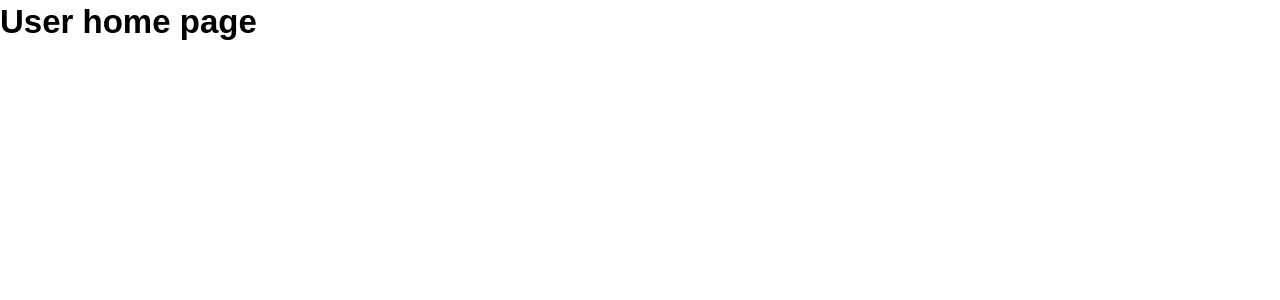
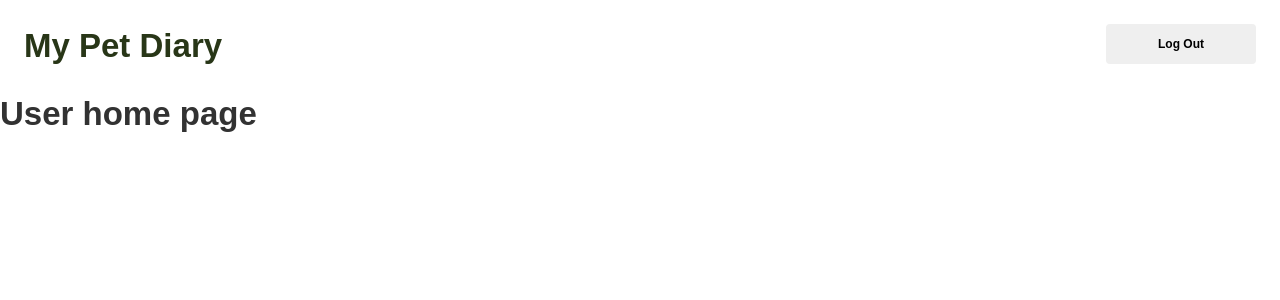
Before and after one commit to Shina-NYK/my-pet-diary, a React (Vite) app: page / in a window 1280 px wide. Shown: the top 300 px of the page. Built offline with nearby package versions, Linux system fonts and the light colour scheme; a web font is replaced by a local one.

Commit message:
Add colours to variables.scss

```diff
--- a/src/App.jsx
+++ b/src/App.jsx
@@ -2,10 +2,12 @@ import { BrowserRouter, Routes, Route } from "react-router-dom";
 import "./App.scss";
 import UserHomePage from "./pages/UserHomePage/UserHomePage";
 import NotFoundPage from "./pages/NotFoundPage/NotFoundPage";
+import Header from "./components/Header/Header";
 
 function App() {
     return (
         <BrowserRouter>
+            <Header />
             <Routes>
                 <Route path="/" element={<UserHomePage />} />
                 <Route path="/*" element={<NotFoundPage />} />
--- a/src/App.scss
+++ b/src/App.scss
@@ -14,6 +14,7 @@ html {
     margin: 0;
 }
 
+a,
 label,
 input,
 textarea,
@@ -38,5 +39,10 @@ h3 {
 body,
 p {
     font-family: $ff-body, sans-serif;
+    color: $Primary-Dark;
     @include body-copy;
 }
+
+a {
+    text-decoration: none;
+}
--- a/src/components/Header/Header.jsx
+++ b/src/components/Header/Header.jsx
@@ -1,10 +1,13 @@
+import { Link } from "react-router-dom";
 import "./Header.scss";
 
 function Header() {
     return (
-        <header>
-            <h1>My Pet Diary</h1>
-            <button>Log Out</button>
+        <header className="header">
+            <Link className="header__title-link">
+                <h1 className="header__title">My Pet Diary</h1>
+            </Link>
+            <button className="header__log-out-btn">Log Out</button>
         </header>
     );
 }
--- a/src/components/Header/Header.scss
+++ b/src/components/Header/Header.scss
@@ -0,0 +1,20 @@
+@use "../../styles/partials/variables" as *;
+@use "../../styles/partials/mixins" as *;
+
+.header {
+    display: flex;
+    justify-content: space-between;
+    padding: $spacing-24;
+    &__title-link {
+        color: inherit;
+    }
+    &__title {
+        color: $Secondary-Dark;
+    }
+    &__log-out-btn {
+        width: 9.375rem;
+        height: 2.5rem;
+        border-radius: 4px;
+        border: none;
+    }
+}
--- a/src/styles/partials/_variables.scss
+++ b/src/styles/partials/_variables.scss
@@ -15,6 +15,15 @@ $spacing-12: 0.75rem;
 $spacing-16: 1rem;
 $spacing-24: 1.5rem;
 $spacing-32: 2rem;
+$spacing-36: 2.25rem;
 $spacing-40: 2.5rem;
 $spacing-48: 3rem;
 $spacing-64: 4rem;
+
+// Colours
+$Primary-Dark: rgb(50, 50, 50);
+$Primary-Med: rgb(230, 187, 138);
+$Primary-Light: rgb(253, 249, 216);
+$Secondary-Dark: rgb(40, 54, 23);
+$Secondary-Med1: rgb(221, 146, 81);
+$Secondary-Med2: rgb(150, 169, 88);
```
